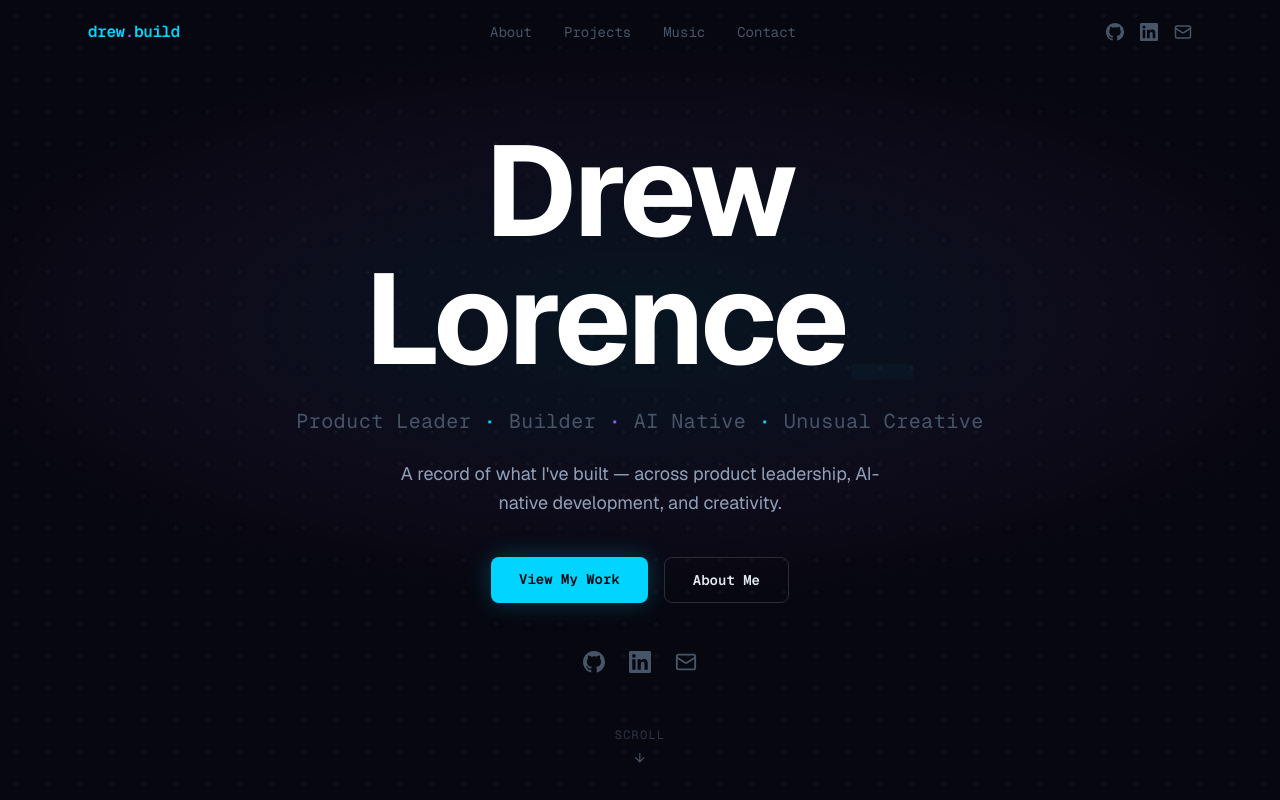
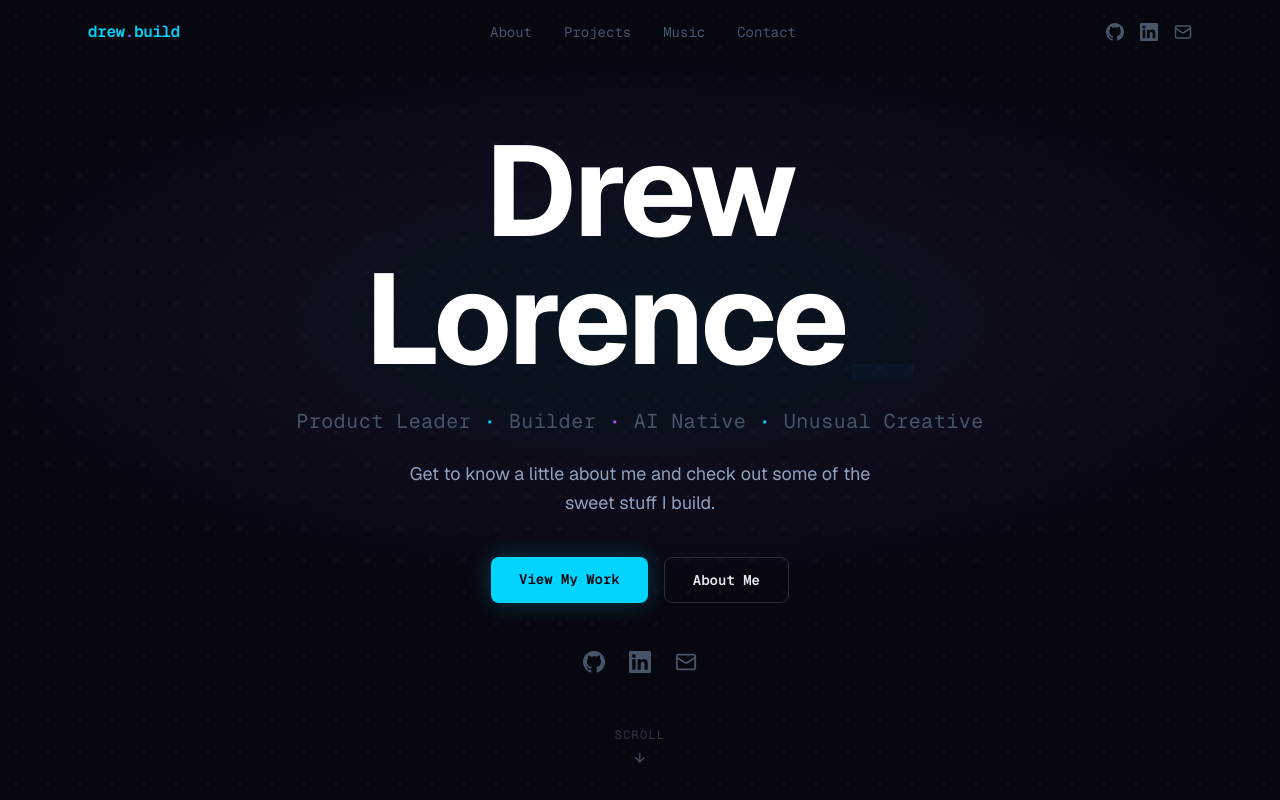
Before and after one commit to drew-lorence-dev/drew-lorence-portfolio, a Next.js app: page / in a window 1280 px wide. Shown: the top 800 px of the page. Built offline with nearby package versions, Linux system fonts and the light colour scheme.

Commit message:
Update hero tagline to casual, inviting copy

```diff
--- a/components/Hero.tsx
+++ b/components/Hero.tsx
@@ -36,8 +36,7 @@ export default function Hero() {
 
         {/* Tagline */}
         <p className="text-base md:text-lg text-slate-400 max-w-lg mx-auto mb-10 leading-relaxed">
-          A record of what I&apos;ve built — across product leadership,
-          AI-native development, and creativity.
+          Get to know a little about me and check out some of the sweet stuff I build.
         </p>
 
         {/* CTAs */}
```
